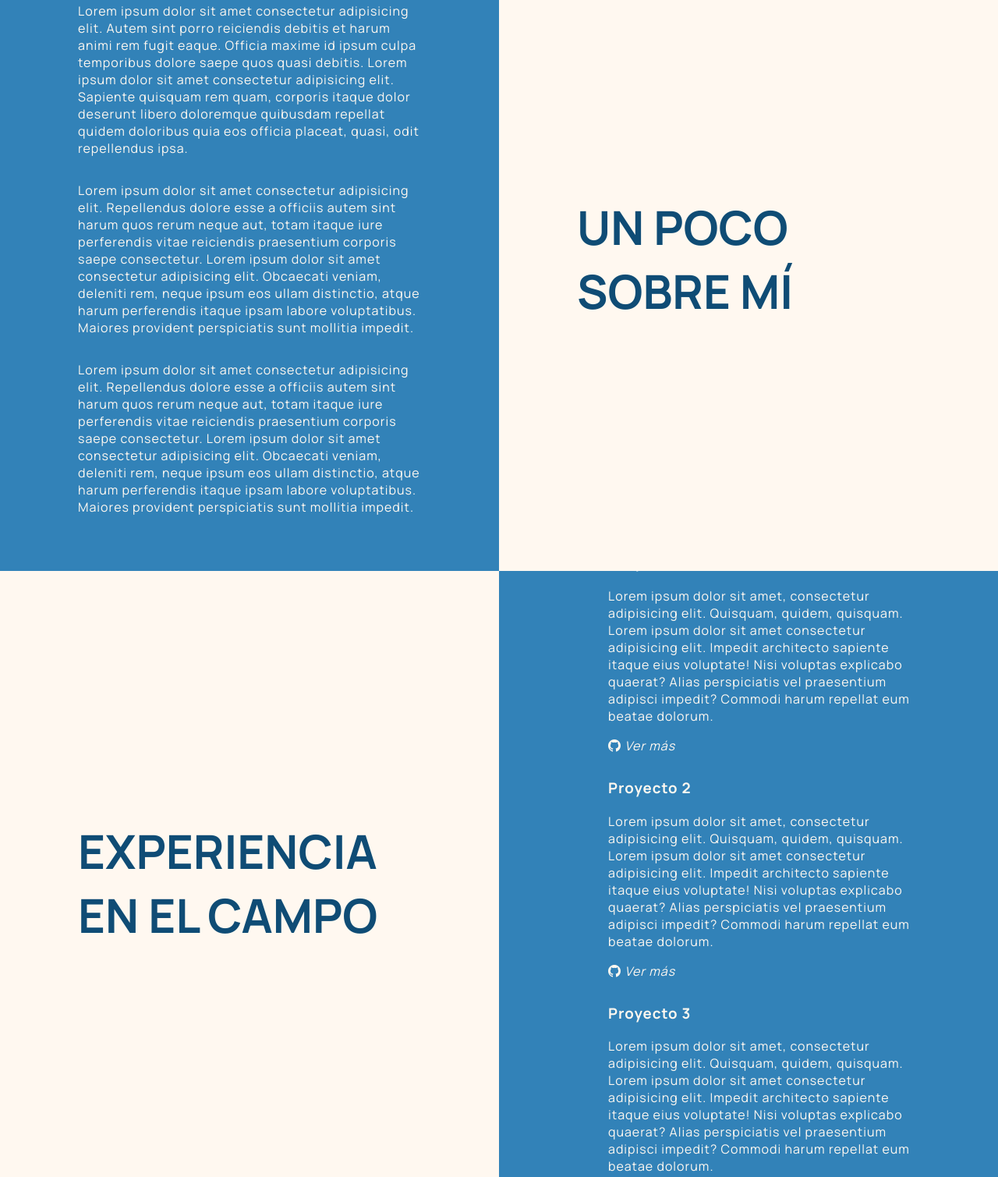
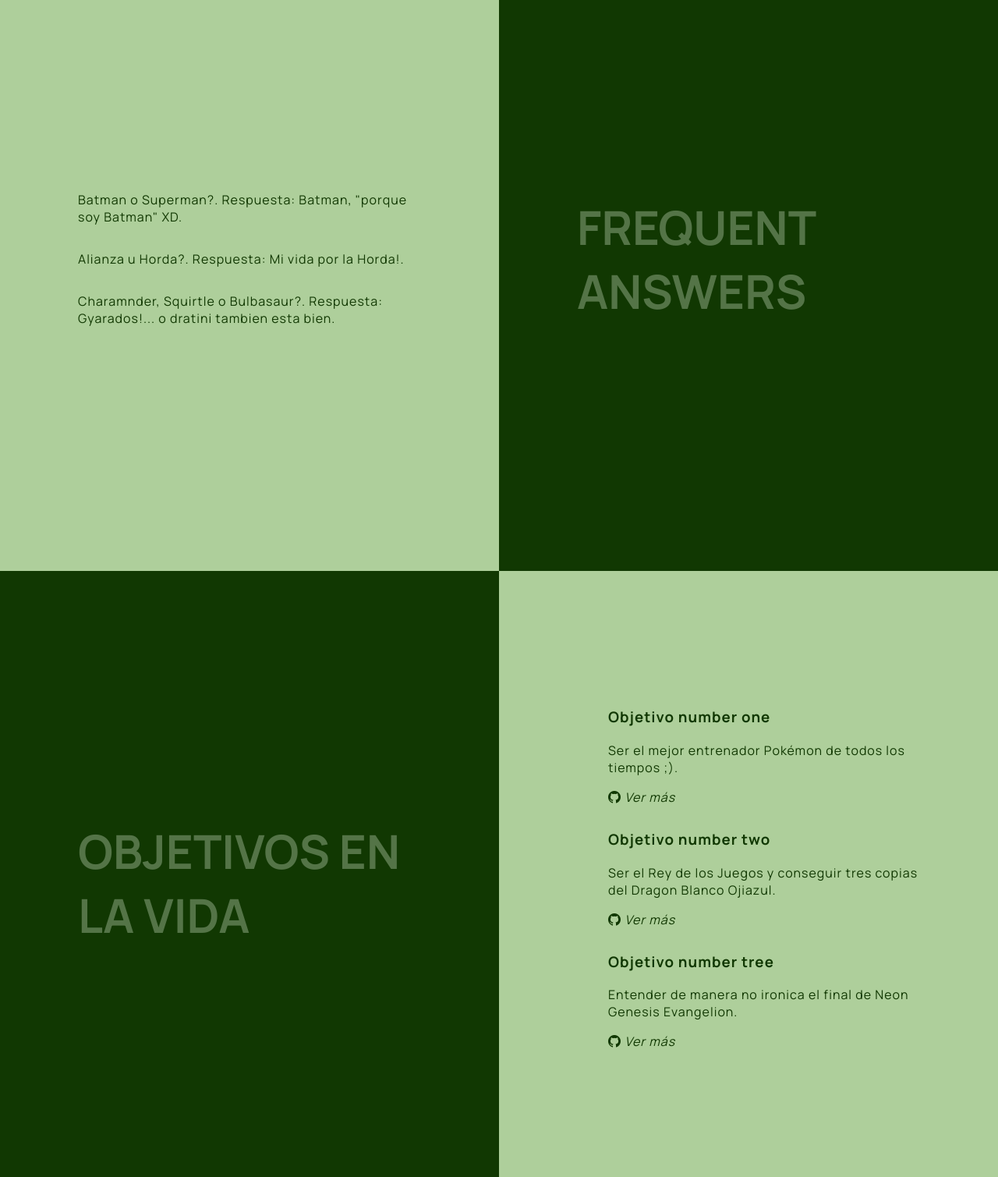
Before and after one commit to Dieg001/portfolio-template, a plain HTML site: page index.html in a window 1280 px wide. Shown: the part 868-2377 px from the top of the page at 78% size. Drawn offline with nearby package versions, Linux system fonts and the light colour scheme.

Commit message:
29 06 22

```diff
--- a/index.html
+++ b/index.html
@@ -11,10 +11,11 @@
 <body>
   <header>
     <nav class="navbar">
-      <a href="#" class="logo">Mi Portfolio</a>
+      <a href="#" class="logo">Tarea 001</a>
       <ul class="menu">
         <li class="menu-item">
-          <a href="#home">Inicio</a>
+          <a href="#home">Presentacion
+          </a
         </li>
         <li class="menu-item">
           <a href="#about">Sobre mí</a>
@@ -32,13 +33,13 @@
   <section id="home" class="content">
     <div class="half-section">
      <div class="avatar-container">
-      <img src="./assets/avatar.png" alt="">
-      <h3>"Yo, disfrutando de mi café..."</h3>
+      <img src="./assets/avatar intento 1.png" alt="">
+      <h3>Autoretrato con PAINT jaja</h3>
      </div>
     </div>
     <div class="half-section text-section">
       <div class="introduction">
-        <h1 class="title">Hola!, <br> Soy Nombre y Apellido </h1>
+        <h1 class="title">Mucho Gusto, <br> Mi Nombre es Diego Ezequiel Nina </h1>
         <ul class="socials">
           <li><a class="socials-icon" href=""><i class="bi bi-github"></i></a></li>
           <li><a class="socials-icon" href=""><i class="bi bi-linkedin"></i></a></li>
@@ -47,7 +48,7 @@
           <li><a class="socials-icon" href=""><i class="bi bi-instagram"></i></a></li>
         </ul>
 
-        <p class="description">+15 años de experiencia trabajando en aplicaciones de alta escala. <br> Déjame contarte un poco de mí, sigue deslizando!</p>
+        <p class="description"> 30 años de experiencia siendo yo...<br> Creo que lo voy dominando...</p>
       </div>
 
     </div>
@@ -56,53 +57,53 @@
   <section id="about" class="content">
     <aside class="half-section text-section">
       <p>
-        Lorem ipsum dolor sit amet consectetur adipisicing elit. Autem sint porro reiciendis debitis et harum animi rem fugit eaque. Officia maxime id ipsum culpa temporibus dolore saepe quos quasi debitis.
-        Lorem ipsum dolor sit amet consectetur adipisicing elit. Sapiente quisquam rem quam, corporis itaque dolor deserunt libero doloremque quibusdam repellat quidem doloribus quia eos officia placeat, quasi, odit repellendus ipsa.
+        Batman o Superman?.
+        Respuesta: Batman, "porque soy Batman" XD.
       </p>
       <p>
-        Lorem ipsum dolor sit amet consectetur adipisicing elit. Repellendus dolore esse a officiis autem sint harum quos rerum neque aut, totam itaque iure perferendis vitae reiciendis praesentium corporis saepe consectetur.
-        Lorem ipsum dolor sit amet consectetur adipisicing elit. Obcaecati veniam, deleniti rem, neque ipsum eos ullam distinctio, atque harum perferendis itaque ipsam labore voluptatibus. Maiores provident perspiciatis sunt mollitia impedit.
+        Alianza u Horda?.
+        Respuesta: Mi vida por la Horda!.
       </p>
       <p>
-        Lorem ipsum dolor sit amet consectetur adipisicing elit. Repellendus dolore esse a officiis autem sint harum quos rerum neque aut, totam itaque iure perferendis vitae reiciendis praesentium corporis saepe consectetur.
-        Lorem ipsum dolor sit amet consectetur adipisicing elit. Obcaecati veniam, deleniti rem, neque ipsum eos ullam distinctio, atque harum perferendis itaque ipsam labore voluptatibus. Maiores provident perspiciatis sunt mollitia impedit.
+        Charamnder, Squirtle o Bulbasaur?.
+        Respuesta: Gyarados!... o dratini tambien esta bien.
       </p>
     </aside>
     <aside class="half-section title-section">
-      <h2>Un poco sobre mí</h2>
+      <h2>Frequent Answers</h2>
     </aside>
   </section>
 
   <section id="projects" class="content">
     <aside class="half-section title-section">
-      <h2>Experiencia en el campo</h2>
+      <h2>Objetivos en la Vida</h2>
     </aside>
     <aside class="half-section text-section">
         <ul class="project-list">
           <li>
-            <h3>Proyecto 1</h3>
+            <h3>Objetivo number one</h3>
             <p>
-              Lorem ipsum dolor sit amet, consectetur adipisicing elit.
-              Quisquam, quidem, quisquam.
-              Lorem ipsum dolor sit amet consectetur adipisicing elit. Impedit architecto sapiente itaque eius voluptate! Nisi voluptas explicabo quaerat? Alias perspiciatis vel praesentium adipisci impedit? Commodi harum repellat eum beatae dolorum.
+              Ser el mejor entrenador Pokémon de todos los tiempos ;).
+
+
             </p>
             <a class="project-link" href="#"><i class="bi bi-github"></i> Ver más</a>
           </li>
           <li>
-            <h3>Proyecto 2</h3>
+            <h3>Objetivo number two</h3>
             <p>
-              Lorem ipsum dolor sit amet, consectetur adipisicing elit.
-              Quisquam, quidem, quisquam.
-              Lorem ipsum dolor sit amet consectetur adipisicing elit. Impedit architecto sapiente itaque eius voluptate! Nisi voluptas explicabo quaerat? Alias perspiciatis vel praesentium adipisci impedit? Commodi harum repellat eum beatae dolorum.
+              Ser el Rey de los Juegos y conseguir tres copias del Dragon Blanco Ojiazul.
+
+
             </p>
             <a class="project-link" href="#"><i class="bi bi-github"></i> Ver más</a>
           </li>
           <li>
-            <h3>Proyecto 3</h3>
+            <h3>Objetivo number tree</h3>
             <p>
-              Lorem ipsum dolor sit amet, consectetur adipisicing elit.
-              Quisquam, quidem, quisquam.
-              Lorem ipsum dolor sit amet consectetur adipisicing elit. Impedit architecto sapiente itaque eius voluptate! Nisi voluptas explicabo quaerat? Alias perspiciatis vel praesentium adipisci impedit? Commodi harum repellat eum beatae dolorum.
+              Entender de manera no ironica el final de Neon Genesis Evangelion.
+
+
             </p>
             <a class="project-link" href="#"><i class="bi bi-github"></i> Ver más</a>
           </li>
--- a/styles.css
+++ b/styles.css
@@ -1,9 +1,9 @@
 @import url('https://fonts.googleapis.com/css2?family=Manrope:wght@200;400;700;800&display=swap');
 
 :root {
-  --primary-color: #3282B8;
-  --primary-color-dark: #0F4C75;
-  --accent-color: #FFF8F0;
+  --primary-color: #aecf9b;
+  --primary-color-dark: #547447;
+  --accent-color: #113802;
 }
 
 html {
```
Also changed, not shown: assets/avatar intento 1.png (added).
